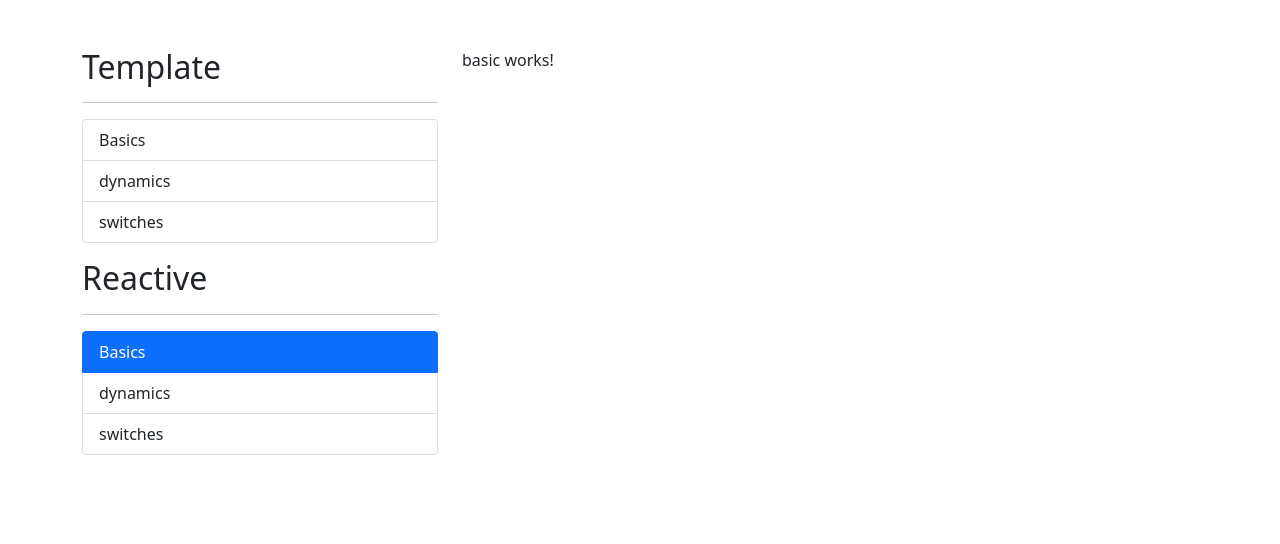
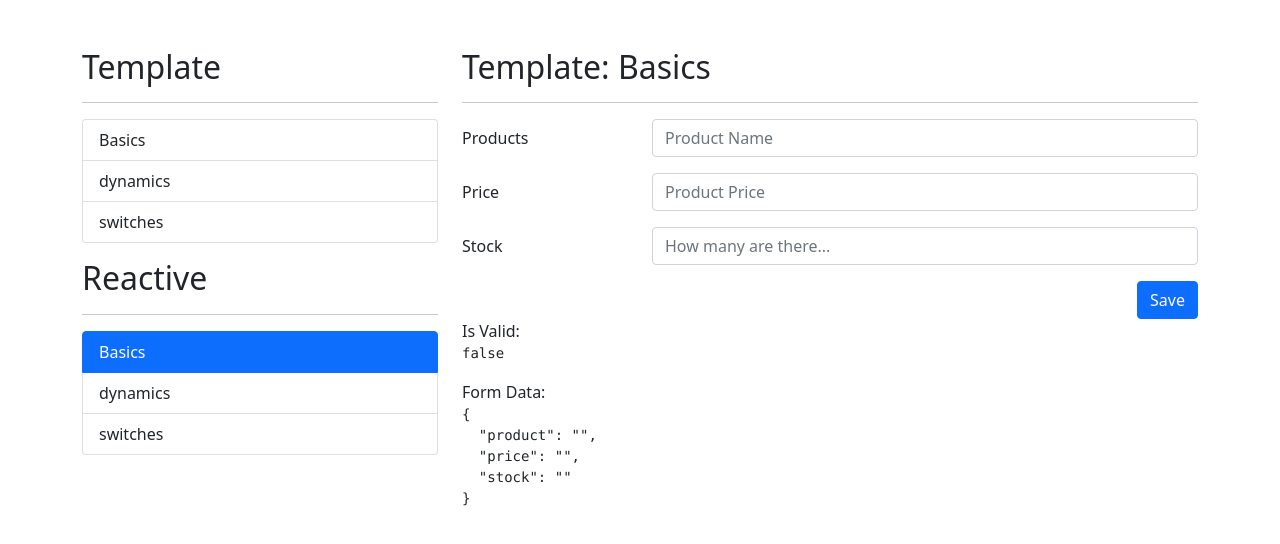
Before and after one commit to DrakeRedfield/formsApp.angular.aaba, an Angular app: page /reactive/basics in a window 1280 px wide. Shown: the top 544 px of the page. Built offline with nearby package versions, Linux system fonts and the light colour scheme.

Commit message:
feat: basic reactive form component created

```diff
--- a/src/app/reactive/basic/basic.component.html
+++ b/src/app/reactive/basic/basic.component.html
@@ -1 +1,47 @@
-<p>basic works!</p>
+<h2>Template: Basics</h2>
+<hr>
+
+<div class="row">
+    <div class="col">
+        <form autocomplete="off" [formGroup]="productForm">
+            <div class="mb-3 row" *ngFor="let item of fieldsForm;">
+                <label for="" class="col-sm-3 col-form-label">
+                    {{ item.text }}
+                </label>
+                <div class="col-sm-9">
+                    <input
+                        class="form-control"
+                        [type]="item.type"
+                        [formControlName]="item.name"
+                        [required]="item.isRequired!"
+                        [attr.placeholder]="item.placeHolder"
+                    >
+                    <span
+                        class="form-text text-danger"
+                        *ngIf="isFieldValid(item.name)"
+                    >
+                        {{ item.errorMessage }}
+                    </span>
+                </div>
+            </div>
+
+            <div class="row">
+                <div class="coll">
+                    <button type="submit" class="btn btn-primary float-end" (click)="save()">
+                        Save
+                    </button>
+                </div>
+            </div>
+        </form>
+    </div>
+</div>
+
+<div class="row">
+    <div class="col">
+        <span>Is Valid:</span>
+        <pre>{{ productForm.valid }}</pre>
+
+        <span>Form Data:</span>
+        <pre>{{ productForm.value | json }}</pre>
+    </div>
+</div>
--- a/src/app/reactive/basic/basic.component.ts
+++ b/src/app/reactive/basic/basic.component.ts
@@ -1,15 +1,50 @@
-import { Component, OnInit } from '@angular/core';
+import { Component } from '@angular/core';
+import { FormControl, FormGroup, ValidatorFn, Validators } from '@angular/forms';
+import { formFieldGroup } from 'src/app/shared/utils/dummy-data/template-forms.dummy';
+import { IFormField } from 'src/app/shared/utils/interfaces/forms.interfaces';
 
 @Component({
   selector: 'app-basic',
   templateUrl: './basic.component.html',
   styleUrls: ['./basic.component.scss']
 })
-export class BasicComponent implements OnInit {
+export class BasicComponent {
+  productForm = new FormGroup({});
+  fieldsForm: IFormField[] = formFieldGroup;
 
-  constructor() { }
+  constructor(){
+    this.fieldsForm.forEach( field => {
+      this.productForm.addControl(field.name,new FormControl('', this.getValidators(field)));
+    });
+  }
 
-  ngOnInit(): void {
+  getValidators( formField: IFormField ): ValidatorFn[] {
+    const validators: ValidatorFn[] = []
+    if( formField.isRequired ){
+      validators.push(Validators.required);
+    }
+    if ( formField.minLength ) {
+      validators.push(Validators.minLength(formField.minLength));
+    }
+    if ( formField.minValue ) {
+      validators.push(Validators.min(formField.minValue));
+    }
+    return validators;
+  }
+
+  isFieldValid( fieldName: string ): boolean | null {
+    const field = this.productForm?.controls[fieldName];
+    return field?.errors &&
+           field?.touched;
+  }
+
+  save() {
+    if(this.productForm.invalid){
+      this.productForm.markAllAsTouched();
+      return;
+    }
+
+    this.productForm.reset();
   }
 
 }
--- a/src/app/reactive/reactive.module.ts
+++ b/src/app/reactive/reactive.module.ts
@@ -5,6 +5,7 @@ import { ReactiveRoutingModule } from './reactive-routing.module';
 import { BasicComponent } from './basic/basic.component';
 import { DynamicComponent } from './dynamic/dynamic.component';
 import { SwitchesComponent } from './switches/switches.component';
+import { ReactiveFormsModule } from '@angular/forms';
 
 
 @NgModule({
@@ -15,7 +16,8 @@ import { SwitchesComponent } from './switches/switches.component';
   ],
   imports: [
     CommonModule,
-    ReactiveRoutingModule
+    ReactiveRoutingModule,
+    ReactiveFormsModule
   ]
 })
 export class ReactiveModule { }
--- a/src/app/shared/utils/dummy-data/template-forms.dummy.ts
+++ b/src/app/shared/utils/dummy-data/template-forms.dummy.ts
@@ -16,13 +16,15 @@ export const formFieldGroup: IFormField[] = [
         placeHolder: 'Product Price',
         name: 'price',
         isRequired: true,
-        errorMessage:'Insert a valid price'
+        errorMessage:'Insert a valid price',
+        minValue: 0
     },
     {
         text: 'Stock',
         type: 'number',
         placeHolder: 'How many are there...',
-        name: 'stock'
+        name: 'stock',
+        minValue: 0
     }
 ]
 
```
Also changed, not shown: src/app/shared/utils/interfaces/forms.interfaces.ts (+7 -0 lines).
